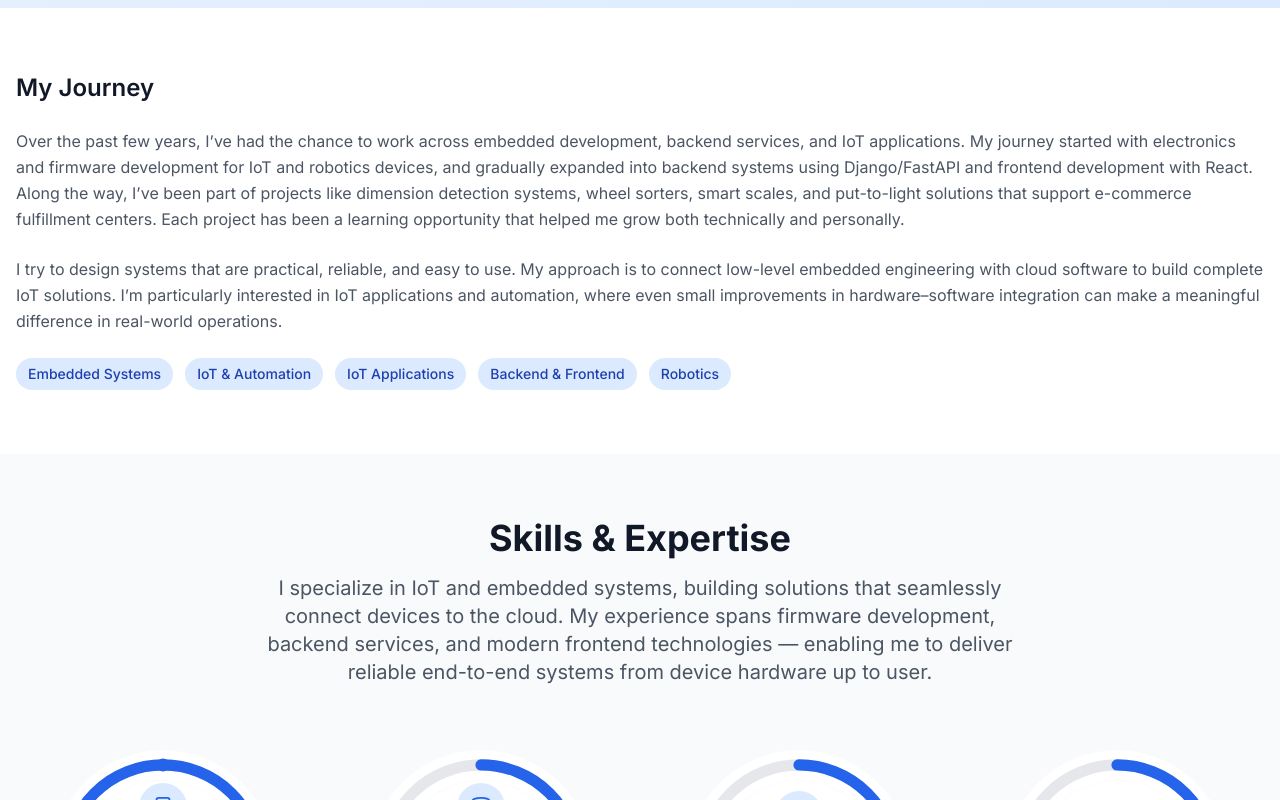
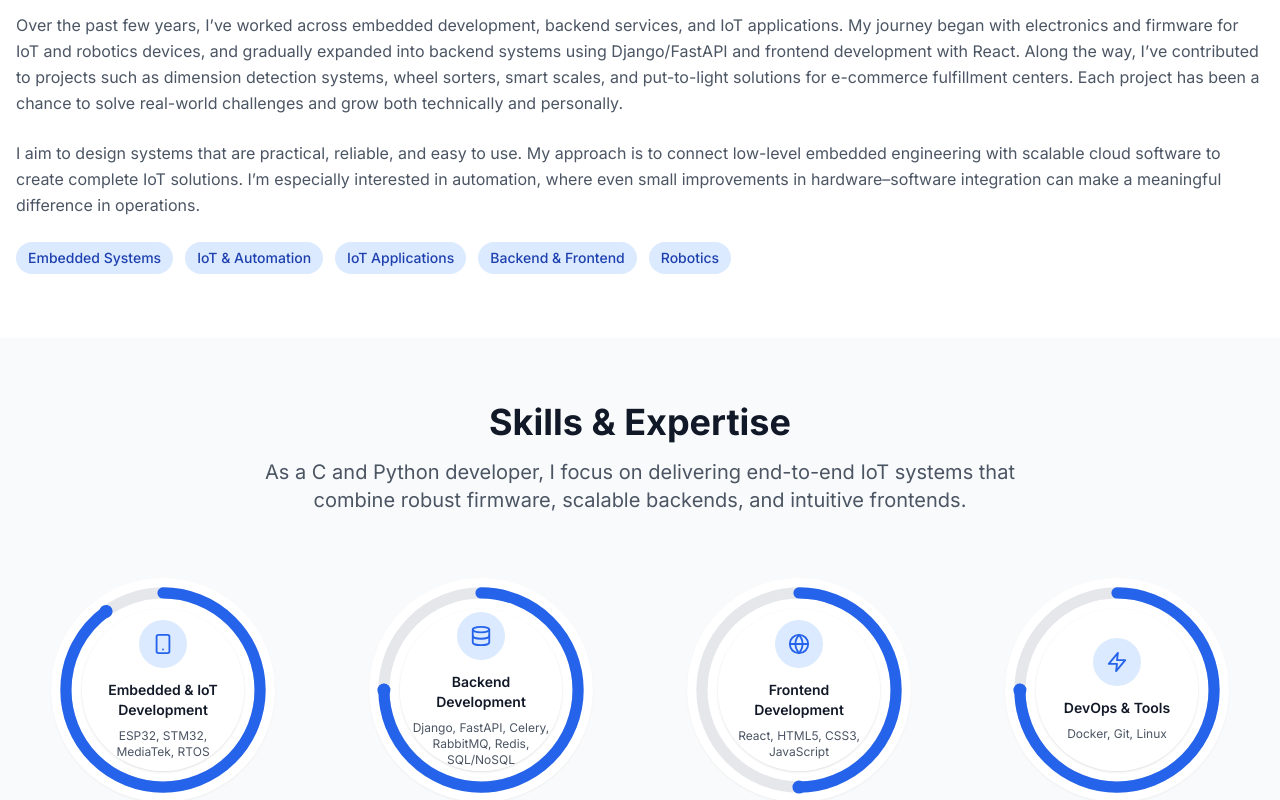
Before and after one commit to HosseinlGholami/HosseinlGholami.ir, a React (Create React App) app: page / in a window 1280 px wide. Shown: the part 620-1420 px from the top of the page. Built offline with nearby package versions, Linux system fonts and the light colour scheme.

Commit message:
update the home

```diff
--- a/src/data/personalInfo.js
+++ b/src/data/personalInfo.js
@@ -4,23 +4,29 @@ export const personalInfo = {
   email: 'hossein.gholami1995@gmail.com',
   github: 'https://github.com/HosseinlGholami',
   linkedin: 'https://linkedin.com/in/hosseinlgholami',
-  description: 'Embedded systems & IoT engineer with an interest in building connected devices and automation solutions. From warehouse robotics to consumer IoT products, I try to design systems that connect hardware with the cloud in a simple and reliable way. While embedded development is my main focus, I also work with backend APIs and frontend apps when needed, to make sure projects come together end-to-end.',
   image: '/images/prof.jpg',
+  description: 'Embedded & IoT Engineer creating reliable systems that connect hardware, the cloud, and end-users.',
+
   about: {
-    journey: `Over the past few years, I’ve had the chance to work across embedded development,
-    backend services, and IoT applications. My journey started with electronics and firmware
-    development for IoT and robotics devices, and gradually expanded into backend systems
-    using Django/FastAPI and frontend development with React. Along the way, I’ve been part of
-    projects like dimension detection systems, wheel sorters, smart scales, and put-to-light
-    solutions that support e-commerce fulfillment centers. Each project has been a learning
-    opportunity that helped me grow both technically and personally.`,
-    philosophy: `I try to design systems that are practical, reliable, and easy to use.
-    My approach is to connect low-level embedded engineering with cloud software to build
-    complete IoT solutions. I’m particularly interested in IoT applications and automation,
-    where even small improvements in hardware–software integration can make a meaningful
-    difference in real-world operations.`,
+    journey: `Over the past few years, I’ve worked across embedded development,
+    backend services, and IoT applications. My journey began with electronics
+    and firmware for IoT and robotics devices, and gradually expanded into
+    backend systems using Django/FastAPI and frontend development with React.
+    Along the way, I’ve contributed to projects such as dimension detection systems,
+    wheel sorters, smart scales, and put-to-light solutions for e-commerce
+    fulfillment centers. Each project has been a chance to solve real-world
+    challenges and grow both technically and personally.`,
+
+    philosophy: `I aim to design systems that are practical, reliable, and easy to use.
+    My approach is to connect low-level embedded engineering with scalable cloud software
+    to create complete IoT solutions. I’m especially interested in automation,
+    where even small improvements in hardware–software integration
+    can make a meaningful difference in operations.`,
+
     tags: ['Embedded Systems', 'IoT & Automation', 'IoT Applications', 'Backend & Frontend', 'Robotics']
   },
+
+  skill: "As a C and Python developer, I focus on delivering end-to-end IoT systems that combine robust firmware, scalable backends, and intuitive frontends.",
   stats: {
     experience: '4+ years',
     projects: '10+',
--- a/src/data/skills.js
+++ b/src/data/skills.js
@@ -4,13 +4,13 @@ export const skills = [
   {
     name: 'Embedded & IoT Development',
     icon: Smartphone,
-    description: 'ESP32, STM32, MediaTek, Quectel, AiThinker',
-    level: 100
+    description: 'ESP32, STM32, MediaTek, RTOS',
+    level: 90
   },
   {
     name: 'Backend Development',
     icon: Database,
-    description: 'Django, FastAPI, Flask, RabbitMQ, Redis, SQL/NoSQL',
+    description: 'Django, FastAPI, Celery, RabbitMQ, Redis, SQL/NoSQL',
     level: 75
   },
   {
@@ -22,7 +22,7 @@ export const skills = [
   {
     name: 'DevOps & Tools',
     icon: Zap,
-    description: 'Docker, Git, Linux, Jira, CI/CD',
+    description: 'Docker, Git, Linux',
     level: 75
   }
 ];
--- a/src/pages/Home.js
+++ b/src/pages/Home.js
@@ -169,9 +169,7 @@ const Home = () => {
           <div className="text-center mb-12 md:mb-16">
             <h2 className="text-3xl md:text-4xl font-bold text-gray-900 mb-4">Skills &amp; Expertise</h2>
               <p className="text-lg md:text-xl text-gray-600 max-w-3xl mx-auto">
-                I specialize in IoT and embedded systems, building solutions that seamlessly connect devices to the cloud.
-                My experience spans firmware development, backend services, and modern frontend technologies —
-                enabling me to deliver reliable end-to-end systems from device hardware up to user.
+               {personalInfo.skill}
               </p>
           </div>
 
```
